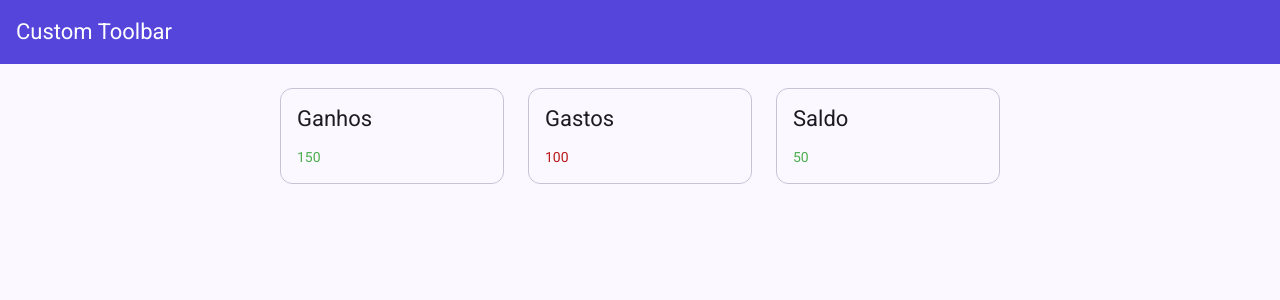
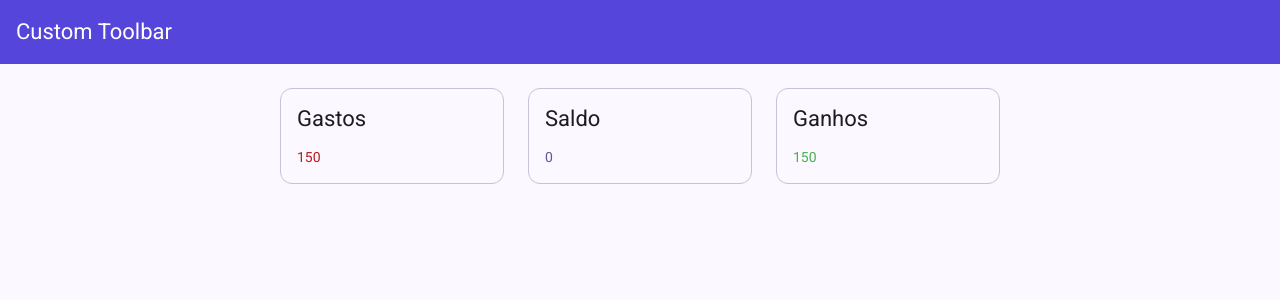
Before and after one commit to fabioaguir/gerenciador-financeiro, an Angular app: page / in a window 1280 px wide. Shown: the top 300 px of the page. Built offline with nearby package versions, Linux system fonts and the light colour scheme.

Commit message:
Corrige problema do saldo zerado

```diff
--- a/src/app/features/home/components/balance/balance.html
+++ b/src/app/features/home/components/balance/balance.html
@@ -1,9 +1,3 @@
-<app-balance-card
-    class="card"
-    type="income"
-    label="Ganhos"
-    [value]="totalIncome()"
-></app-balance-card>
 <app-balance-card
     class="card"
     type="outcome"
@@ -16,3 +10,9 @@
     label="Saldo"
     [value]="totalBalance()"
 ></app-balance-card>
+<app-balance-card
+    class="card"
+    type="income"
+    label="Ganhos"
+    [value]="totalIncome()"
+></app-balance-card>
--- a/src/app/features/home/components/balance/components/balance-card/balance-card.scss
+++ b/src/app/features/home/components/balance/components/balance-card/balance-card.scss
@@ -5,3 +5,7 @@
 .outcome {
   color: var(--mat-sys-error);
 }
+
+.zero {
+  color: var(--mat-sys-secondary);
+}
--- a/src/app/features/home/components/balance/components/balance-card/balance-card.ts
+++ b/src/app/features/home/components/balance/components/balance-card/balance-card.ts
@@ -25,8 +25,14 @@ export class BalanceCard {
         return ValueCssClass.income;
       case 'outcome':
         return ValueCssClass.outcome;
-      case 'balance':
-        return this.value() > 0 ? ValueCssClass.income : ValueCssClass.outcome;
+        case 'balance':
+          if (this.value() > 0) {
+            return ValueCssClass.income;
+          } else if (this.value() < 0) {
+            return ValueCssClass.outcome;
+          } else {
+            return 'zero' as ValueCssClass; // Assuming you have a CSS class for zero balance
+          }
     }
   })
 }
--- a/src/app/features/home/home.ts
+++ b/src/app/features/home/home.ts
@@ -13,6 +13,6 @@ export class Home {
     { value: 100, type: 'income' },
     { value: 50, type: 'outcome' },
     { value: 50, type: 'income' },
-    { value: 50, type: 'outcome' },
+    { value: 100, type: 'outcome' },
   ])
 }
```
